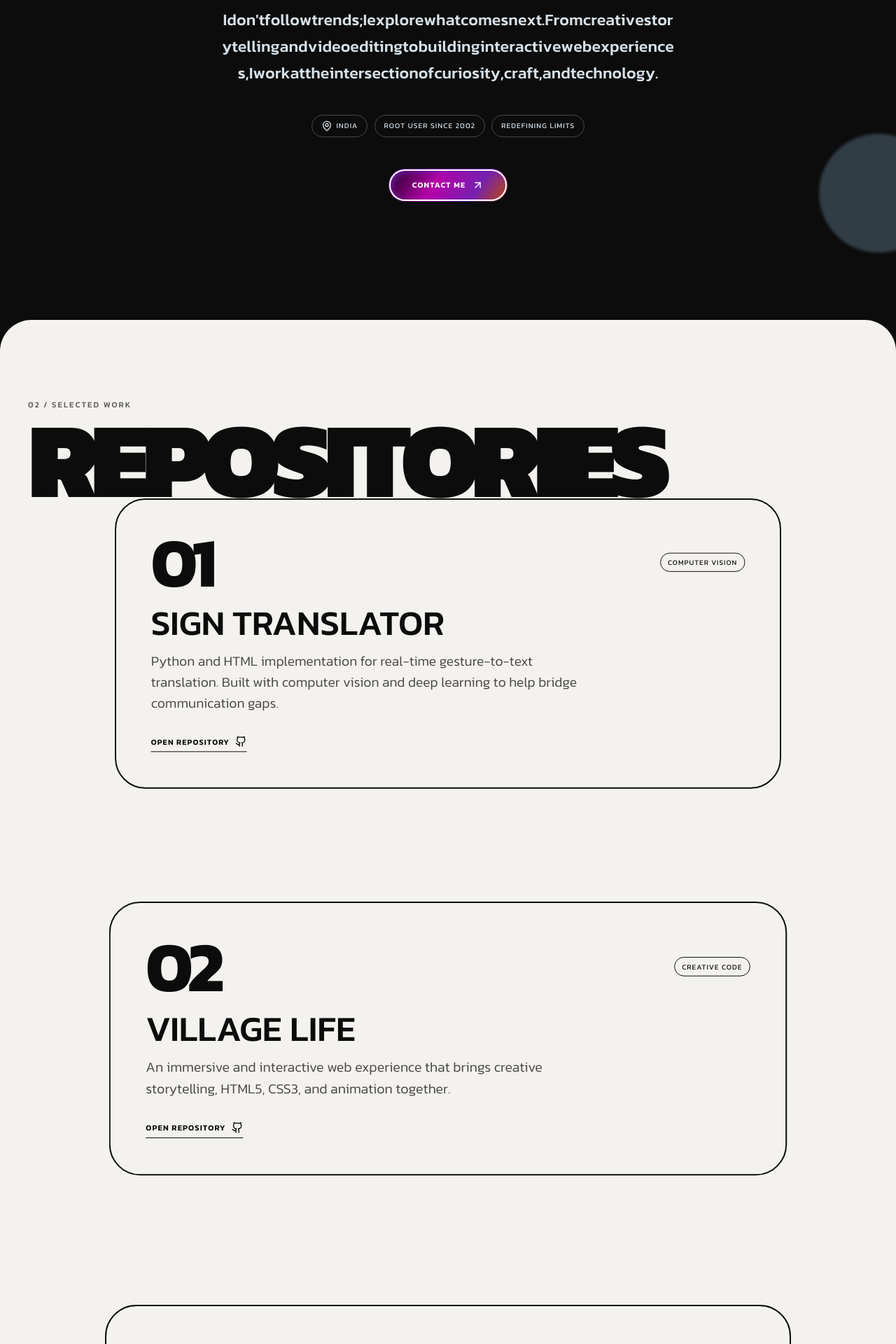
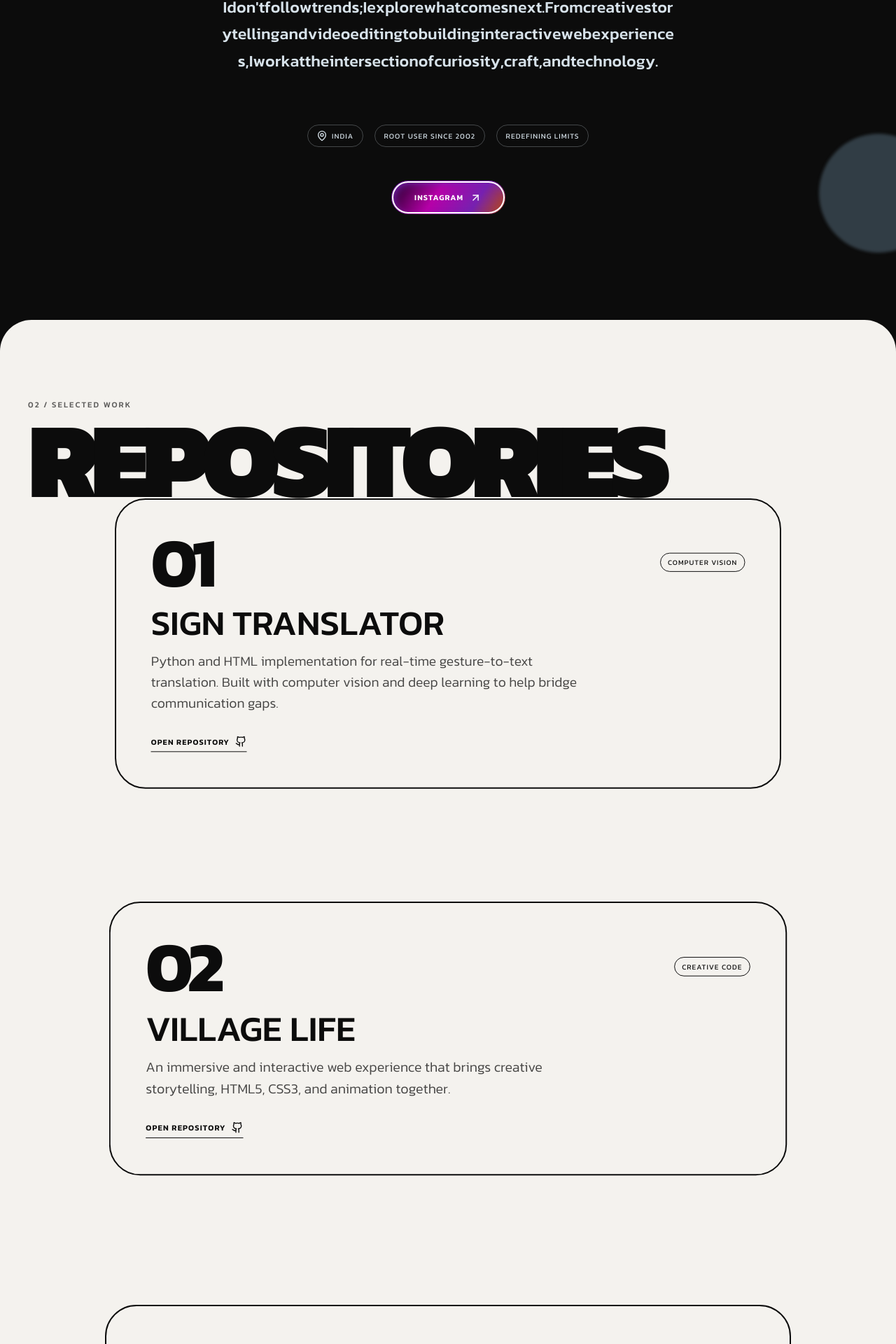
Before and after one commit to SatyamRoy007/portfolio, a React (Vite) app: page / in a window 1280 px wide. Shown: the part 1143-3063 px from the top of the page at 70% size. Built offline with nearby package versions, Linux system fonts and the light colour scheme.

Commit message:
Add Instagram link, LinkedIn logo, spacing fixes, and gitignore

```diff
--- a/src/main.tsx
+++ b/src/main.tsx
@@ -1,6 +1,6 @@
 import React, { useEffect, useRef, useState, type ReactNode } from 'react';
 import { createRoot } from 'react-dom/client';
-import { ArrowUpRight, Github, Mail, MapPin } from 'lucide-react';
+import { ArrowUpRight, Github, Linkedin, Mail, MapPin } from 'lucide-react';
 import { motion, useScroll, useTransform, type MotionValue } from 'framer-motion';
 import portrait from './assets/akhil-portrait.png';
 import './style.css';
@@ -8,7 +8,10 @@ import './style.css';
 function FadeIn({ children, delay = 0, y = 28, className = '' }: { children: ReactNode; delay?: number; y?: number; className?: string }) {
   return <motion.div className={className} initial={{ opacity: 0, y }} whileInView={{ opacity: 1, y: 0 }} viewport={{ once: true, margin: '-40px' }} transition={{ duration: .7, delay, ease: [.25,.1,.25,1] }}>{children}</motion.div>;
 }
-function ContactButton() { return <a href="#contact" className="contact-btn">Contact me <ArrowUpRight size={17}/></a>; }
+function ContactButton({ href = '#contact', label = 'Contact me' }: { href?: string; label?: string }) {
+  const external = href.startsWith('http');
+  return <a href={href} target={external ? '_blank' : undefined} rel={external ? 'noreferrer' : undefined} className="contact-btn">{label} <ArrowUpRight size={17}/></a>;
+}
 function Magnet({ children }: { children: ReactNode }) { const ref=useRef<HTMLDivElement>(null); const [t,setT]=useState('translate3d(0,0,0)'); const move=(e:React.MouseEvent<HTMLDivElement>)=>{const r=ref.current?.getBoundingClientRect();if(!r)return;const x=e.clientX-r.left-r.width/2,y=e.clientY-r.top-r.height/2;setT(`translate3d(${x/11}px,${y/11}px,0)`)}; return <div ref={ref} className="magnet" onMouseMove={move} onMouseLeave={()=>setT('translate3d(0,0,0)')} style={{transform:t}}>{children}</div>}
 
 function Hero(){return <section className="hero"><FadeIn y={-18} className="nav"><a href="#about">About me</a><a href="#projects">Projects</a><a href="#certificates">Certificates</a><a href="#contact">Contact</a></FadeIn><FadeIn delay={.12} className="title-wrap"><p className="eyebrow">Digital maker · India</p><h1>Hi, I&apos;m <span>Akhil</span></h1></FadeIn><FadeIn delay={.45} className="portrait-motion"><div className="portrait"><Magnet><img src={portrait} alt="Illustrated portrait of Akhil Roy"/></Magnet></div></FadeIn><div className="hero-bottom"><FadeIn delay={.28}><p>video editor · developer · creator<br/>building interactive digital experiences</p></FadeIn><FadeIn delay={.4}><ContactButton/></FadeIn></div></section>}
@@ -16,18 +19,20 @@ function Hero(){return <section className="hero"><FadeIn y={-18} className="nav"
 const aboutText="I don't follow trends; I explore what comes next. From creative storytelling and video editing to building interactive web experiences, I work at the intersection of curiosity, craft, and technology.";
 function RevealText(){const ref=useRef<HTMLParagraphElement>(null);const {scrollYProgress}=useScroll({target:ref,offset:['start .8','end .25']});return <p ref={ref} className="about-copy">{aboutText.split('').map((c,i)=><Letter key={i} c={c} i={i} p={scrollYProgress}/>)}</p>}
 function Letter({c,i,p}:{c:string;i:number;p:MotionValue<number>}){const opacity=useTransform(p,[i/aboutText.length*.65,Math.min(1,i/aboutText.length*.65+.32)],[.18,1]);return <motion.span style={{opacity}}>{c}</motion.span>}
-function About(){return <section id="about" className="about"><div className="orb orb-a"/><div className="orb orb-b"/><FadeIn><p className="eyebrow">01 / core system</p><h2>About <span>me</span></h2></FadeIn><RevealText/><div className="about-tags"><span><MapPin size={16}/> India</span><span>Root user since 2002</span><span>Redefining limits</span></div><ContactButton/></section>}
-
+function About(){return <section id="about" className="about"><div className="orb orb-a"/><div className="orb orb-b"/><FadeIn><p className="eyebrow">01 / core system</p><h2>About <span>me</span></h2></FadeIn><RevealText/><div className="about-tags" style={{marginTop:'2rem', marginBottom:'2rem', gap:'16px', display:'flex', flexWrap:'wrap'}}><span><MapPin size={16}/> India</span><span>Root user since 2002</span><span>Redefining limits</span></div><div style={{marginTop:'1rem'}}><ContactButton href="https://www.instagram.com/ideleo007/" label="Instagram"/></div></section>}
 const repositories=[
   ['01','Sign Translator','Python and HTML implementation for real-time gesture-to-text translation. Built with computer vision and deep learning to help bridge communication gaps.','https://satyamroy007.github.io/sign-language-/','Computer vision'],
   ['02','Village Life','An immersive and interactive web experience that brings creative storytelling, HTML5, CSS3, and animation together.','https://satyamroy007.github.io/village-life/','Creative code'],
-  ['03','Pixel Village Portfolio','A living world combining portfolio showcase with procedural generation, seasonal dynamics, and real-time weather simulation in JavaScript.','#','JavaScript']
+  ['03','Pixel Village Portfolio','A living world combining portfolio showcase with procedural generation, seasonal dynamics, and real-time weather simulation in JavaScript.','https://satyamroy007.github.io/portfilio/','Creative code'],
 ] as const;
 function RepoCard({repo,index}:{repo:typeof repositories[number];index:number}){const ref=useRef<HTMLDivElement>(null);const {scrollYProgress}=useScroll({target:ref,offset:['start end','end start']});const scale=useTransform(scrollYProgress,[0,1],[1,1-(2-index)*.025]);return <div ref={ref} className="repo-shell"><motion.article style={{scale,top:index*24}} className="repo"><div className="repo-top"><strong>{repo[0]}</strong><span>{repo[4]}</span></div><h3>{repo[1]}</h3><p>{repo[2]}</p><a href={repo[3]} target={repo[3]==='#'?undefined:'_blank'} rel="noreferrer">Open repository <Github size={17}/></a></motion.article></div>}
 function Projects(){return <section id="projects" className="projects"><FadeIn><p className="eyebrow">02 / selected work</p><h2>Repositories</h2></FadeIn>{repositories.map((repo,i)=><RepoCard key={repo[0]} repo={repo} index={i}/>)}</section>}
 
 const certificates=['Video Editor','Google Cloud','Python Data Science','TensorFlow','AWS Cloud9','Gen-AI Analytics','Keras Deep Learning','SEO Strategy','Brand Marketing','FB Ads Insights','Cloud Native Dev','Software Engineering'];
 function Certificates(){return <section id="certificates" className="certificates"><FadeIn><p className="eyebrow">03 / credentials</p><h2>Certificates</h2></FadeIn><div className="cert-grid">{certificates.map((c,i)=><FadeIn key={c} delay={i*.035}><div className="cert"><span>✓</span>{c}</div></FadeIn>)}</div></section>}
-function Contact(){return <footer id="contact"><div><p className="eyebrow">04 / secure inquiry</p><h2>Let&apos;s make<br/><span>something.</span></h2></div><div className="contact-links"><a href="mailto:satyam.roy02@gmail.com"><Mail/>satyam.roy02@gmail.com</a><a href="https://github.com/satyamroy007" target="_blank" rel="noreferrer"><Github/>github.com/satyamroy007</a><a href="https://www.linkedin.com/in/akhil-roy-bb0908234/" target="_blank" rel="noreferrer">in LinkedIn <ArrowUpRight/></a></div></footer>}
+function Contact(){return <footer id="contact"><div><p className="eyebrow">04 / secure inquiry</p><h2>Let&apos;s make<br/><span>something.</span></h2></div><div className="contact-links"><a href="mailto:satyam.roy02@gmail.com"><Mail/>satyam.roy02@gmail.com</a><a href="https://github.com/satyamroy007" target="_blank" rel="noreferrer"><Github/>github.com/satyamroy007</a><a href="https://www.linkedin.com/in/akhil-roy-bb0908234/" target="_blank" rel="noreferrer"><Linkedin/>LinkedIn <ArrowUpRight/></a></div></footer>}
 function App(){return <main><Hero/><About/><Projects/><Certificates/><Contact/></main>}
-createRoot(document.getElementById('root')!).render(<App/>);
+const container = document.getElementById('root')!;
+const root = (window as any).__reactRoot ?? createRoot(container);
+(window as any).__reactRoot = root;
+root.render(<App />);
```
Also changed, not shown: 6 other files (tests, documents, lock files or other folders).
